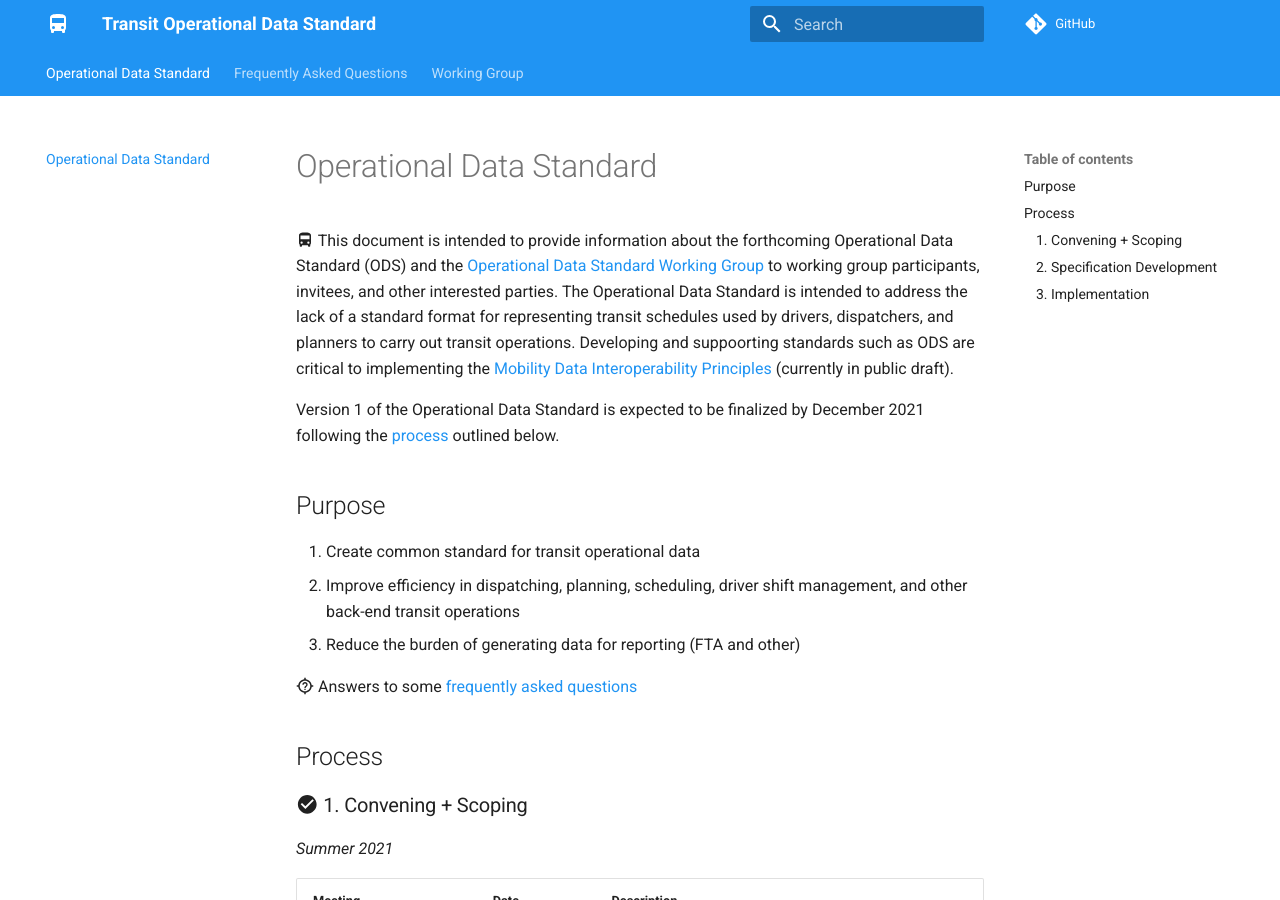
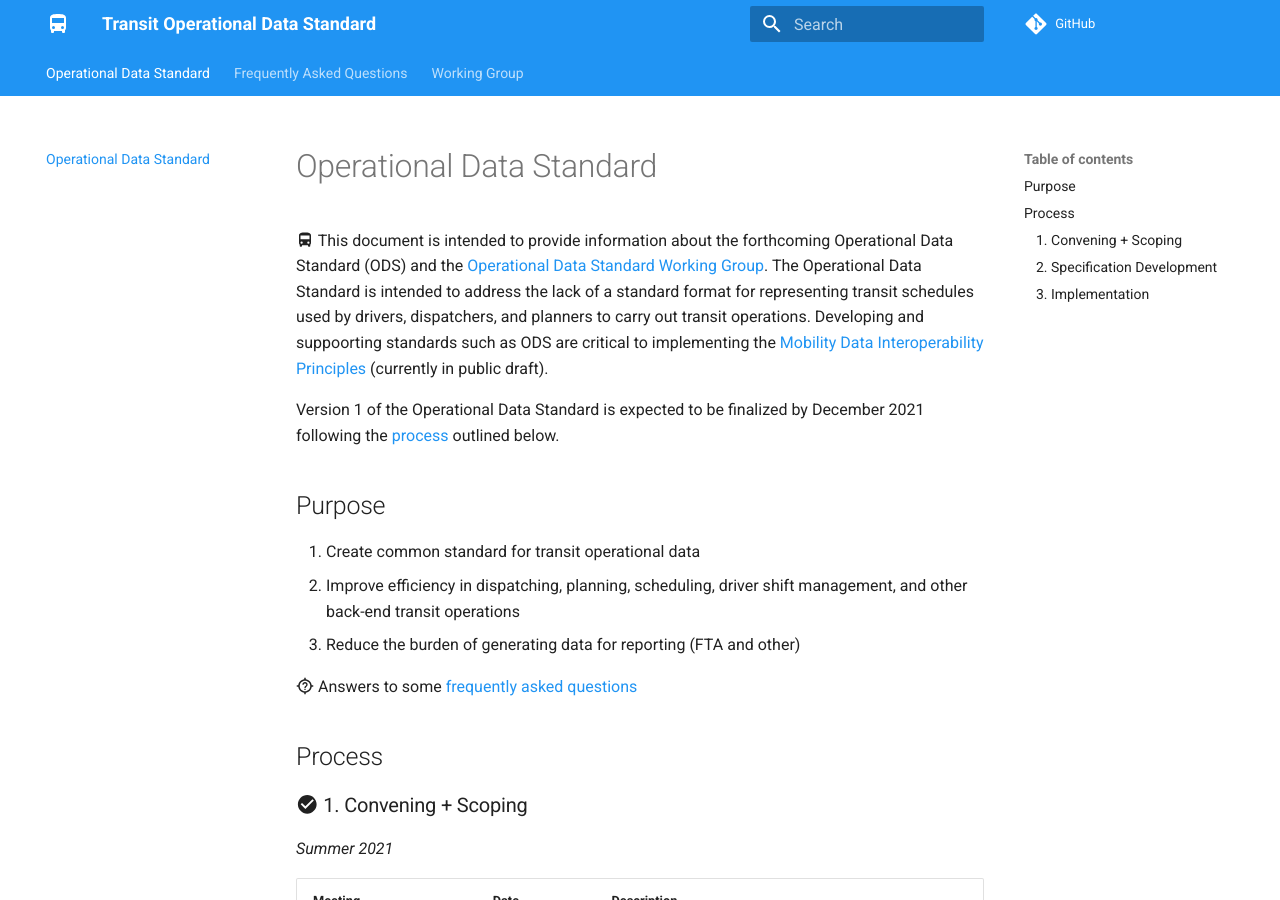
Before and after one commit to cal-itp/operational-data-standard, an MkDocs documentation site: the page built from docs/README.md, in a window 1280 px wide and 900 px high. Built offline with MkDocs 1.6.1 and Material for MkDocs 9.7.7, drawn with Linux system fonts in a browser that asks for light colours; nearby versions of some CDN libraries; comment, search, counter and statistics services are not loaded.

```diff
--- a/docs/README.md
+++ b/docs/README.md
@@ -1,6 +1,6 @@
 # Operational Data Standard
 
-:material-bus: This document is intended to provide information about the forthcoming Operational Data Standard (ODS) and the [Operational Data Standard Working Group](working-group.md) to working group participants, invitees, and other interested parties. The Operational Data Standard is intended to address the lack of a standard format for representing transit schedules used by drivers, dispatchers, and planners to carry out transit operations.  Developing and suppoorting standards such as ODS are critical to implementing the [Mobility Data Interoperability Principles](https://interoperable-mobility.github.io/principles/) (currently in public draft).
+:material-bus: This document is intended to provide information about the forthcoming Operational Data Standard (ODS) and the [Operational Data Standard Working Group](working-group.md). The Operational Data Standard is intended to address the lack of a standard format for representing transit schedules used by drivers, dispatchers, and planners to carry out transit operations.  Developing and suppoorting standards such as ODS are critical to implementing the [Mobility Data Interoperability Principles](https://interoperable-mobility.github.io/principles/) (currently in public draft).
 
 Version 1 of the Operational Data Standard is expected to be finalized by December 2021 following the [process](#process) outlined below.
 
@@ -30,7 +30,7 @@
 
 | Meeting     | Date  | Description                          |
 | :---------- | :---- |:----------------------------------- |
-| Working Group Meeting #3 |  Sept. 21, 2021 | Drivers + rostering  |
+| Working Group Meeting #3 |  Sept. 21, 2021 | Drivers + rostering |
 | Working Group Meeting #4 |  Oct. 2021 | Yards, vehicles, + assets |
 | Working Group Meeting #5 |  Nov. 2021 | Runcutting, layovers, +  deadheads |
 | Working Group Meeting #6 |  Dec. 2021 | Adoption of v1 |
```
Also changed, not shown: other parts of docs/README.md (+3 -3 lines).
